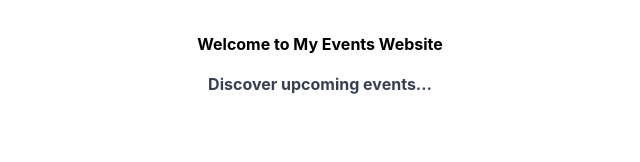
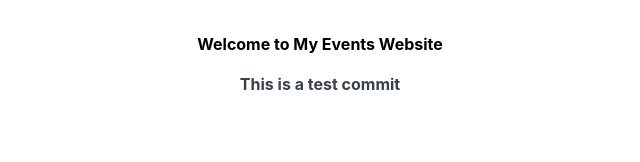
Before and after one commit to angelojon/amv-website, a React (Create React App) app: page / in a window 1280 px wide. Shown: the top 162 px of the page, without its empty margins (320-960 px from the left). Built offline with nearby package versions, Linux system fonts and the light colour scheme.

Commit message:
pushing with different branch

```diff
--- a/src/App.js
+++ b/src/App.js
@@ -4,7 +4,7 @@ function App() {
   return (
     <div className="container mx-auto">
       <h1 className="font-bold text-center mt-8">Welcome to My Events Website</h1>
-      <p className="font-bold text-center text-gray-700 mt-4">Discover upcoming events...</p>
+      <p className="font-bold text-center text-gray-700 mt-4">This is a test commit</p>
     </div>
   );
 }
```
